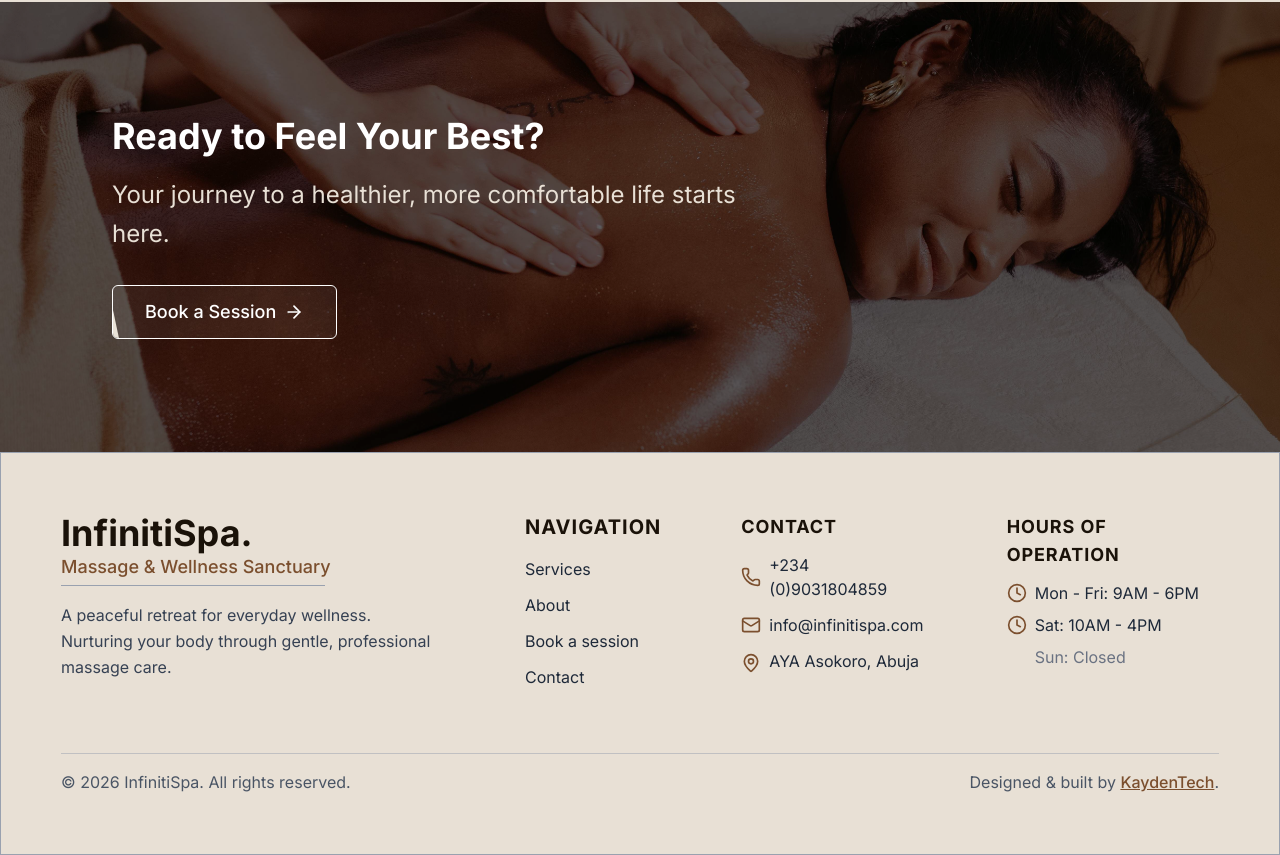
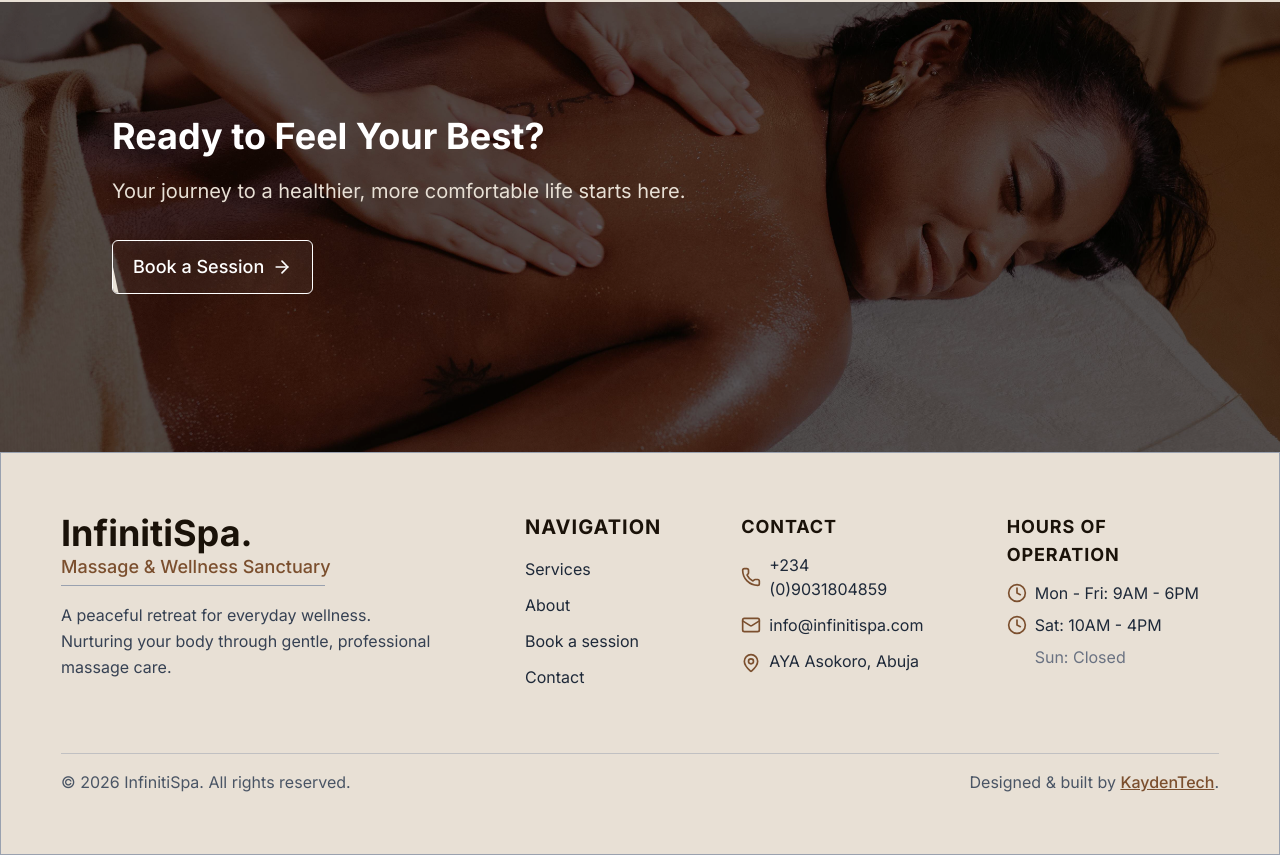
Before and after one commit to Ricsie11/stillpoint, a React (Vite) app: page / in a window 1280 px wide. Shown: the part 2231-3086 px from the top of the page. Built offline with nearby package versions, Linux system fonts and the light colour scheme; some icons are missing; a web font is replaced by a local one.

Commit message:
fix: adjust paragraph text size and button padding for improved consistency in CallToAction component

```diff
--- a/src/components/Call-to-action.tsx
+++ b/src/components/Call-to-action.tsx
@@ -16,13 +16,13 @@ function CallToAction() {
         <h2 className="text-2xl sm:text-3xl md:text-3xl lg:text-4xl font-bold text-white leading-tight">
           Ready to Feel Your Best?
         </h2>
-        <p className="text-[#E8E0D5] text-lg sm:text-xl lg:text-2xl mt-4 max-w-2xl leading-relaxed">
+        <p className="text-[#E8E0D5] text-lg sm:text-xl mt-4 max-w-2xl leading-relaxed">
           Your journey to a healthier, more comfortable life starts here.
         </p>
 
         <Link
           to="/book"
-          className="group relative mt-8 inline-flex items-center gap-2 overflow-hidden rounded-md border border-white bg-white/5 px-8 py-3 text-white transition-colors duration-300 hover:bg-white/10"
+          className="group relative mt-8 inline-flex items-center gap-2 overflow-hidden rounded-md border border-white bg-white/5 px-5 py-3 text-white transition-colors duration-300 hover:bg-white/10"
         >
           <span className="absolute inset-0 -z-10 block w-[140%] -translate-x-full skew-x-12 bg-[#E8E0D5] transition-transform duration-500 ease-out group-hover:translate-x-[-15%]" />
 
```
